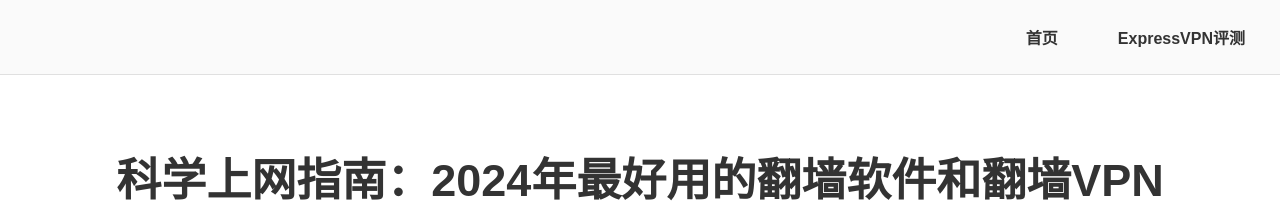
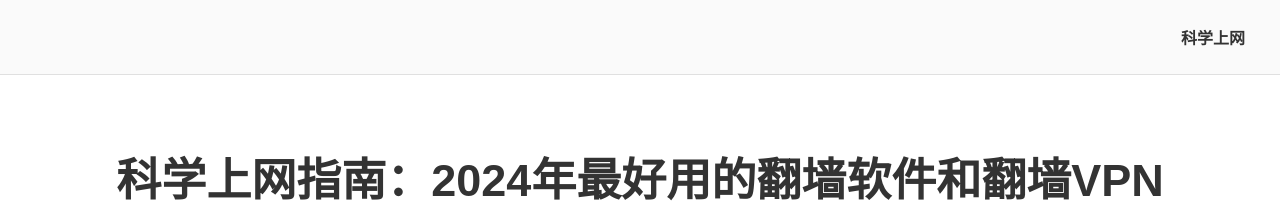
Before and after one commit to chinavpns/chinavpns.github.io, a Jekyll site: the page built from index.md, in a window 1280 px wide. Shown: the top 219 px of the page. Built offline with Jekyll 4.4.1, drawn with Linux system fonts in a browser that asks for light colours.

Commit message:
Update default.html

```diff
--- a/_layouts/default.html
+++ b/_layouts/default.html
@@ -10,8 +10,7 @@
     <header>
         <nav>
             <ul class="nav">
-                <li><a href="{{ '/' | relative_url }}">首页</a></li>
-                <li><a href="{{ '/expressvpn/' | relative_url }}">ExpressVPN评测</a></li>
+                <li><a href="{{ '/' | relative_url }}">科学上网</a></li>
             </ul>
         </nav>
     </header>
```
